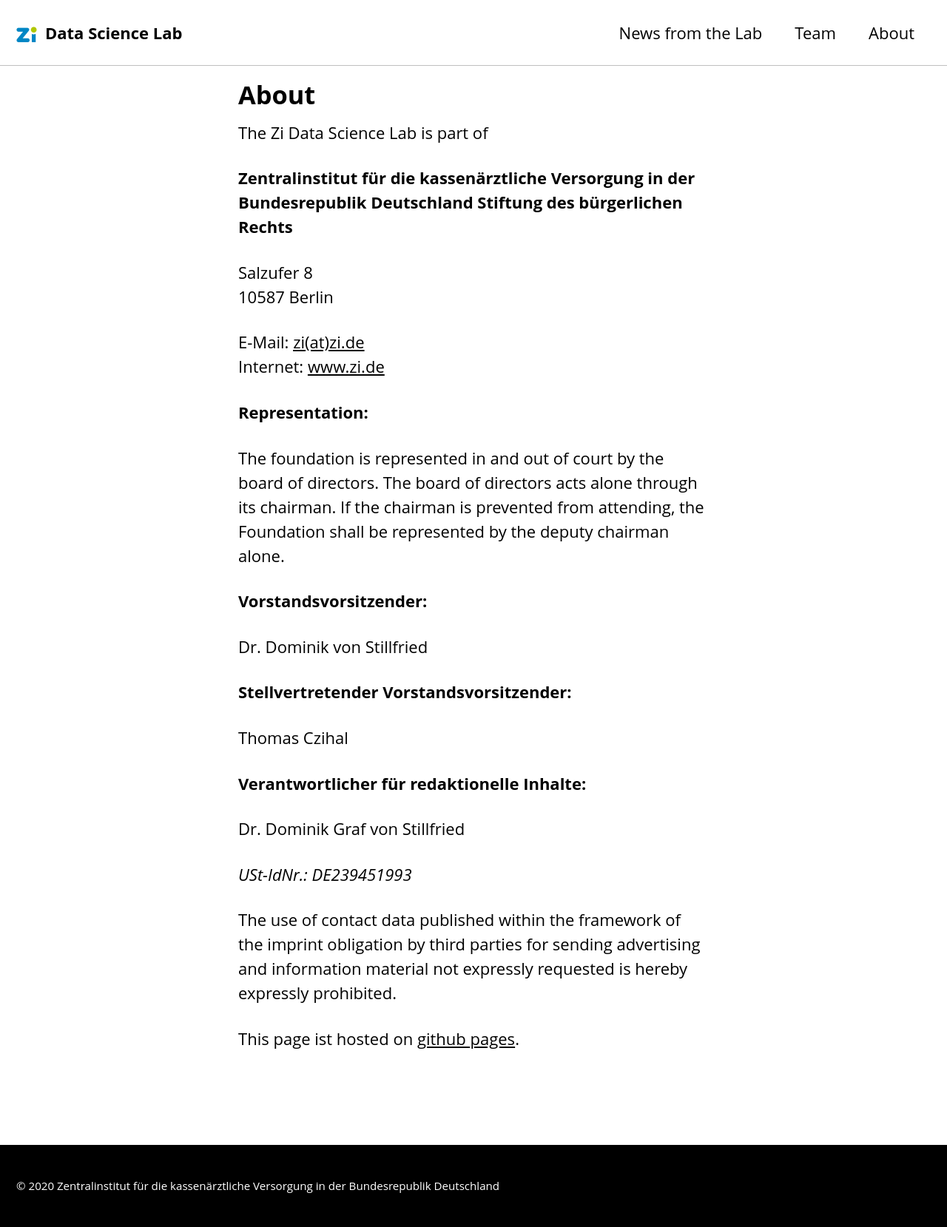
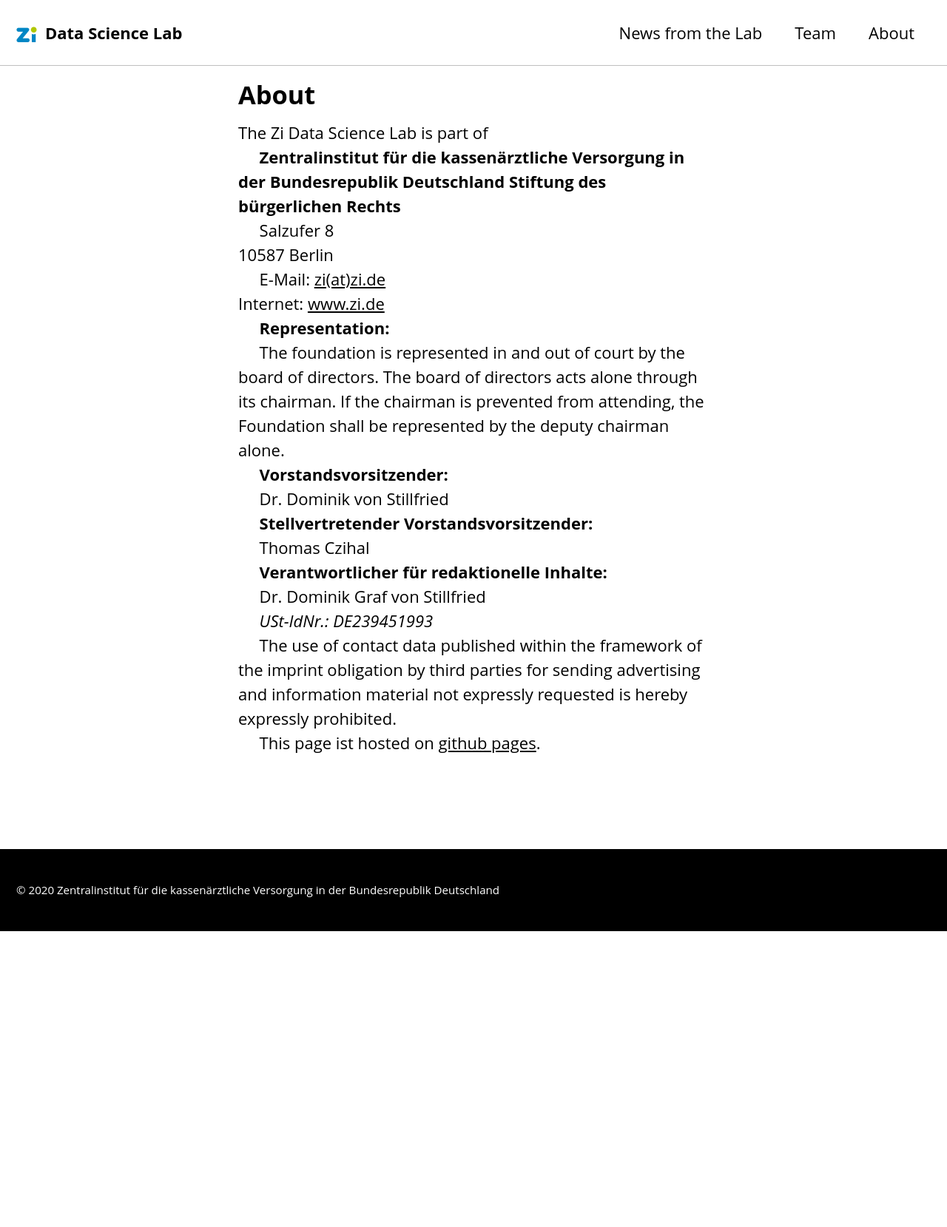
Before and after one commit to zidatalab/zidatalab.github.io, a Jekyll site: the page built from _pages/About.md, in a window 1280 px wide. Shown: the whole page at 74% size. Built offline with Jekyll 4.4.1, drawn with Linux system fonts in a browser that asks for light colours; cached includes are drawn as plain includes; nearby versions of some CDN libraries; after the commit the page ends 1259 px from its top, so only the background shows below that.

Commit message:
Update main.scss

```diff
--- a/assets/css/main.scss
+++ b/assets/css/main.scss
@@ -10,7 +10,8 @@ $sans-serif : 'Open Sans', sans-serif;
 $monospace  : Monaco, Consolas, "Lucida Console", monospace;
 $global-font-family : $sans-serif;
 $header-font-family : $sans-serif;
-$doc-font-size: 12;
+$doc-font-size: 11;
+$paragraph-indent: true;
 
 
 @import "minimal-mistakes/skins/{{ site.minimal_mistakes_skin | default: 'default' }}"; // skin
```
